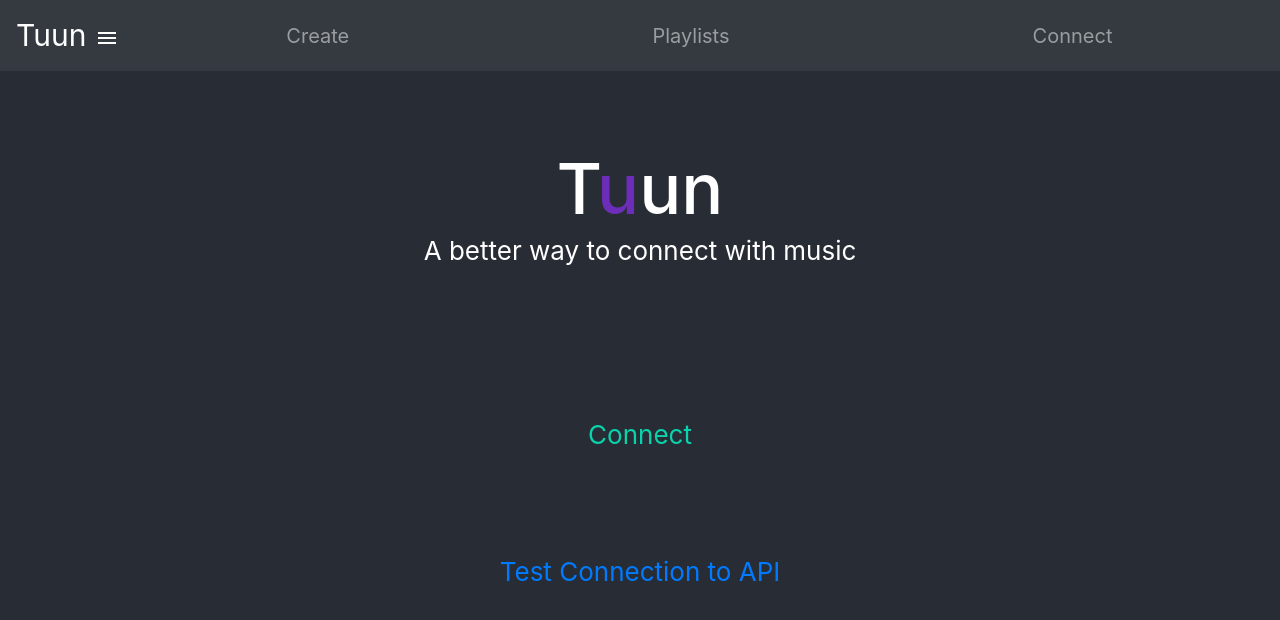
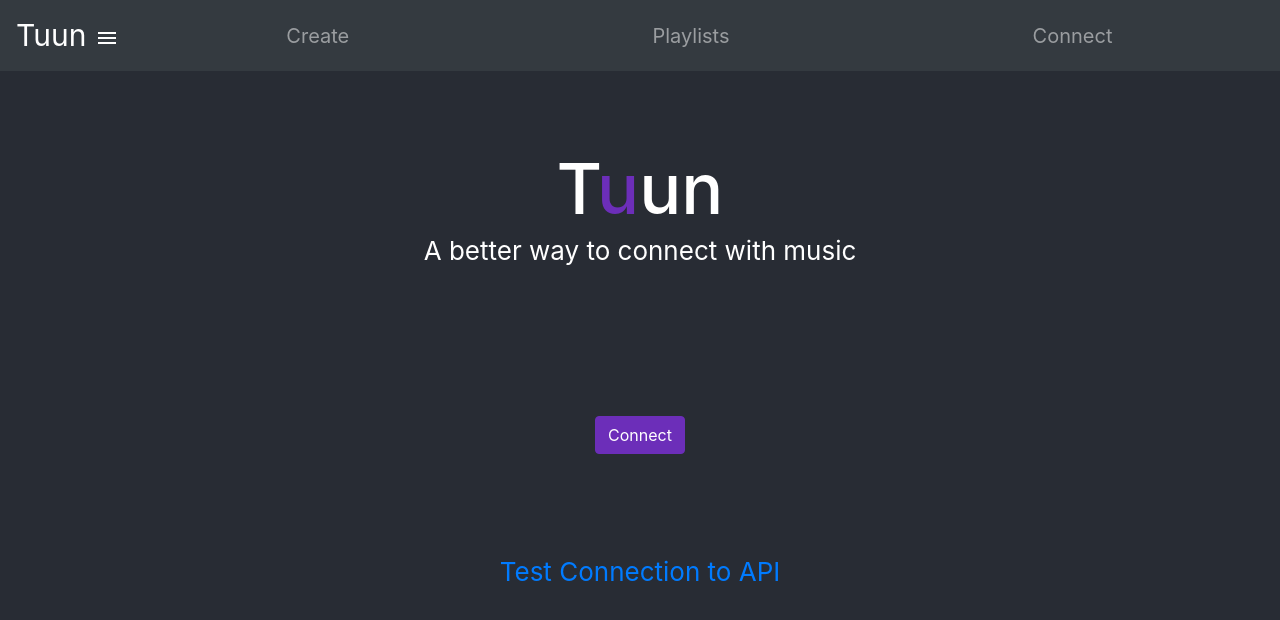
Before and after one commit to mleong25/tuun-ui, a React (Create React App) app: page / in a window 1280 px wide. Shown: the top 620 px of the page. Built offline with nearby package versions, Linux system fonts and the light colour scheme; no server answers.

Commit message:
connect link styled w bootstrap!

```diff
--- a/src/App.css
+++ b/src/App.css
@@ -34,6 +34,8 @@
 }
 
 .App-link {
+  background-color: #6C2EB9 !important;
+  border-color: #6C2EB9 !important;
   color: #09d3ac;
   display: flex;
   justify-content: center;
--- a/src/App.js
+++ b/src/App.js
@@ -20,14 +20,16 @@ function App() {
           </h1>
           <p>A better way to connect with music</p>
         </span>
+        <div className="container">
           <a
-          className="App-link"
+            className="App-link btn btn-primary"
             href="https://reactjs.org"
             target="_blank"
             rel="noopener noreferrer"
           >
             Connect
           </a>
+        </div>
         <Router>
           <Route path="/apiCall" component={Call} />
           <Link to="/apiCall">Test Connection to API</Link>
```
Lines whose indentation alone changed are shown as unchanged.
